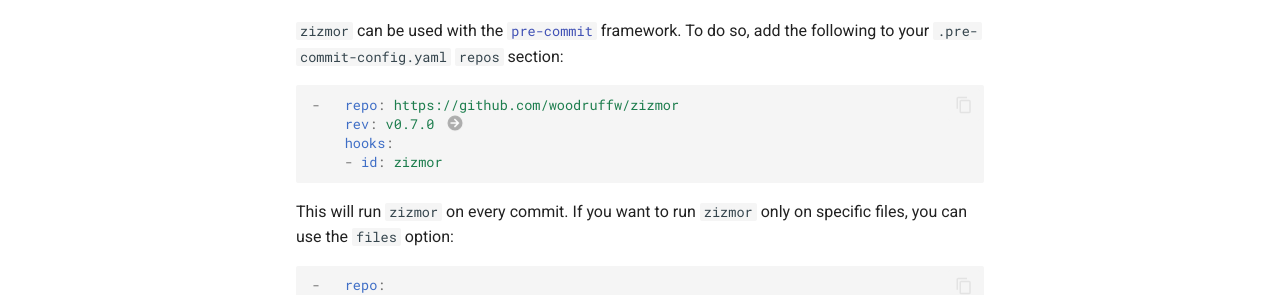
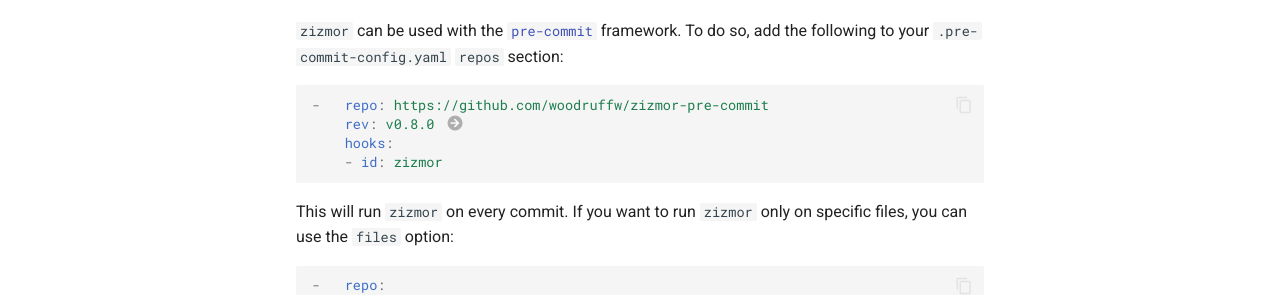
Before and after one commit to zizmorcore/zizmor, an MkDocs documentation site: the page built from docs/usage.md, in a window 1280 px wide and 900 px high, scrolled down 6437 px. Shown: the part 408-703 px from the top of the window. Built offline with MkDocs 1.6.1 and Material for MkDocs 9.7.7, drawn with Linux system fonts in a browser that asks for light colours; comment, search, counter and statistics services are not loaded.

Commit message:
docs: update pre-commit docs to point to new repo (#247)

````diff
--- a/.pre-commit-hooks.yaml
+++ /dev/null
@@ -1,6 +0,0 @@
-- id: zizmor
-  name: zizmor
-  description: 'Find security issues in GitHub Actions CI/CD setups'
-  language: rust
-  files: \.github/workflows/.*\.yml$
-  entry: zizmor
--- a/docs/usage.md
+++ b/docs/usage.md
@@ -340,8 +340,8 @@
 To do so, add the following to your `.pre-commit-config.yaml` `repos` section:
 
 ```yaml
--   repo: https://github.com/woodruffw/zizmor
-    rev: v0.7.0 # (1)!
+-   repo: https://github.com/woodruffw/zizmor-pre-commit
+    rev: v0.8.0 # (1)!
     hooks:
     - id: zizmor
 ```
````
